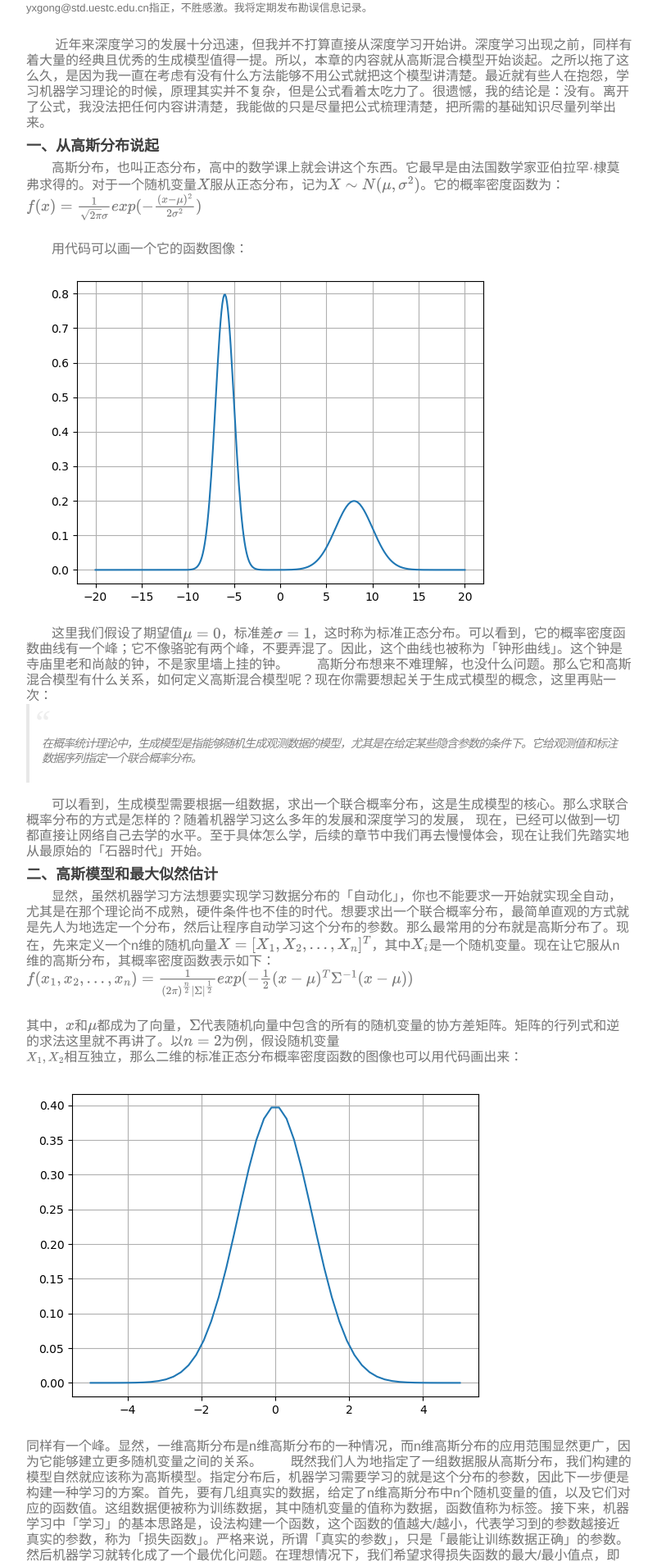
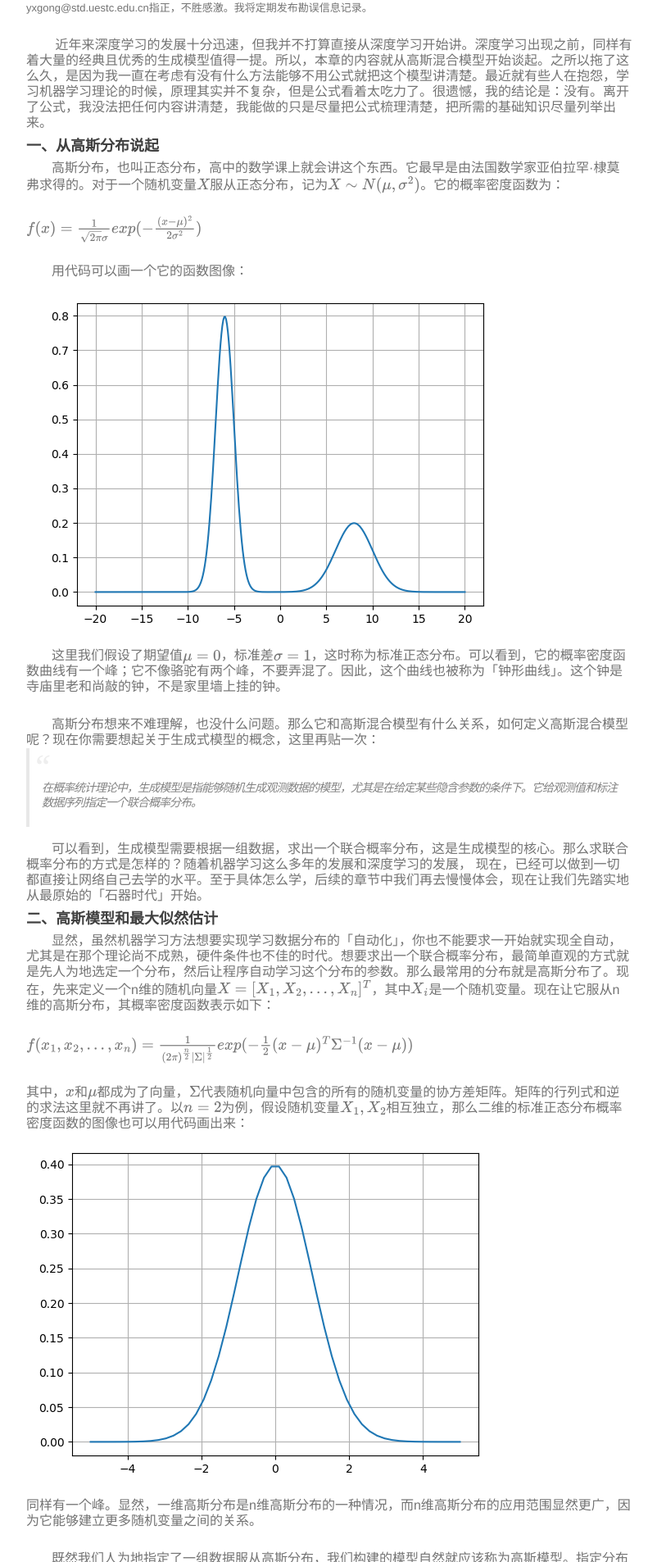
Before and after one commit to yxgong0/yxgong0.github.io, a Jekyll site: the page built from _posts/2021-09-02-gen3-1-1.markdown, in a window 1280 px wide. Shown: the part 361-2267 px from the top of the page at 82% size, without its empty margins (238-1040 px from the left). Built offline with Jekyll 4.4.1, drawn with Linux system fonts in a browser that asks for light colours; comment, search, counter and statistics services are not loaded.

Commit message:
Update 2021-09-02-gen3-1-1.markdown

```diff
--- a/_posts/2021-09-02-gen3-1-1.markdown
+++ b/_posts/2021-09-02-gen3-1-1.markdown
@@ -29,7 +29,7 @@ MathJax = {
 ### 一、从高斯分布说起
 
 <font size=3>&nbsp;&nbsp;&nbsp;&nbsp;&nbsp;&nbsp;&nbsp;高斯分布，也叫正态分布，高中的数学课上就会讲这个东西。它最早是由法国数学家亚伯拉罕·棣莫弗求得的。对于一个随机变量$X$服从正态分布，记为$X\sim N(μ,σ^2)$。它的概率密度函数为：</font>
-
+<br/>
 <font size=3>$f(x)=\frac{1}{\sqrt{2\pi}σ}exp(-\frac{(x-μ)^2}{2σ^2})$</font>
 <br/>
 <font size=3>&nbsp;&nbsp;&nbsp;&nbsp;&nbsp;&nbsp;&nbsp;用代码可以画一个它的函数图像：</font>
@@ -37,7 +37,7 @@ MathJax = {
 ![高斯分布](/images/2021gen3-1-1/image1.png)
 
 <font size=3>&nbsp;&nbsp;&nbsp;&nbsp;&nbsp;&nbsp;&nbsp;这里我们假设了期望值$μ=0$，标准差$σ=1$，这时称为标准正态分布。可以看到，它的概率密度函数曲线有一个峰；它不像骆驼有两个峰，不要弄混了。因此，这个曲线也被称为「钟形曲线」。这个钟是寺庙里老和尚敲的钟，不是家里墙上挂的钟。</font>
-
+<br/>
 <font size=3>&nbsp;&nbsp;&nbsp;&nbsp;&nbsp;&nbsp;&nbsp;高斯分布想来不难理解，也没什么问题。那么它和高斯混合模型有什么关系，如何定义高斯混合模型呢？现在你需要想起关于生成式模型的概念，这里再贴一次：</font>
 
 > 在概率统计理论中，生成模型是指能够随机生成观测数据的模型，尤其是在给定某些隐含参数的条件下。它给观测值和标注数据序列指定一个联合概率分布。
@@ -47,24 +47,24 @@ MathJax = {
 ### 二、高斯模型和最大似然估计
 
 <font size=3>&nbsp;&nbsp;&nbsp;&nbsp;&nbsp;&nbsp;&nbsp;显然，虽然机器学习方法想要实现学习数据分布的「自动化」，你也不能要求一开始就实现全自动，尤其是在那个理论尚不成熟，硬件条件也不佳的时代。想要求出一个联合概率分布，最简单直观的方式就是先人为地选定一个分布，然后让程序自动学习这个分布的参数。那么最常用的分布就是高斯分布了。现在，先来定义一个n维的随机向量$X=[X_1,X_2,...,X_n]^T$，其中$X_i$是一个随机变量。现在让它服从n维的高斯分布，其概率密度函数表示如下：</font>
-
+<br/>
 <font size=3>$f(x_1,x_2,...,x_n)=\frac{1}{(2\pi)^\frac{n}{2}|\Sigma|^\frac{1}{2}}exp(-\frac{1}{2}(x-\mu)^T\Sigma^{-1}(x-\mu))$</font>
 <br/>
-<font size=3>其中，$x$和$\mu$都成为了向量，$\Sigma$代表随机向量中包含的所有的随机变量的协方差矩阵。矩阵的行列式和逆的求法这里就不再讲了。以$n=2$为例，假设随机变量</font>$X_1,X_2$<font size=3>相互独立，那么二维的标准正态分布概率密度函数的图像也可以用代码画出来：</font>
+<font size=3>其中，$x$和$\mu$都成为了向量，$\Sigma$代表随机向量中包含的所有的随机变量的协方差矩阵。矩阵的行列式和逆的求法这里就不再讲了。以$n=2$为例，假设随机变量$X_1,X_2$相互独立，那么二维的标准正态分布概率密度函数的图像也可以用代码画出来：</font>
 
 ![二维高斯分布](/images/2021gen3-1-1/image2.png)
 
 <font size=3>同样有一个峰。显然，一维高斯分布是n维高斯分布的一种情况，而n维高斯分布的应用范围显然更广，因为它能够建立更多随机变量之间的关系。</font>
-
+<br/>
 <font size=3>&nbsp;&nbsp;&nbsp;&nbsp;&nbsp;&nbsp;&nbsp;既然我们人为地指定了一组数据服从高斯分布，我们构建的模型自然就应该称为高斯模型。指定分布后，机器学习需要学习的就是这个分布的参数，因此下一步便是构建一种学习的方案。首先，要有几组真实的数据，给定了n维高斯分布中n个随机变量的值，以及它们对应的函数值。这组数据便被称为训练数据，其中随机变量的值称为数据，函数值称为标签。接下来，机器学习中「学习」的基本思路是，设法构建一个函数，这个函数的值越大/越小，代表学习到的参数越接近真实的参数，称为「损失函数」。严格来说，所谓「真实的参数」，只是「最能让训练数据正确」的参数。然后机器学习就转化成了一个最优化问题。在理想情况下，我们希望求得损失函数的最大/最小值点，即全局最优解。一般的做法是对损失函数求导/求梯度，然后向梯度方向移动一定的步长。关于具体的理论，因为最优化理论是单独的一门学科，此处不再过多介绍，有兴趣可以学习这门课程。</font>
-
+<br/>
 <font size=3>&nbsp;&nbsp;&nbsp;&nbsp;&nbsp;&nbsp;&nbsp;这里介绍一种简单的估计参数的方法：最大似然估计。借用一下知乎用户@忆臻&nbsp;在</font>[<font size=3>这篇文章</font>
 ](https://zhuanlan.zhihu.com/p/26614750)<font size=3>中用到的例子：</font>
 
 >假如有一个罐子，里面有黑白两种颜色的球，数目多少不知，两种颜色的比例也不知。我们想知道罐中白球和黑球的比例，但我们不能把罐中的球全部拿出来数。现在我们可以每次任意从已经摇匀的罐中拿一个球出来，记录球的颜色，然后把拿出来的球再放回罐中。这个过程可以重复，我们可以用记录的球的颜色来估计罐中黑白球的比例。假如在前面的一百次重复记录中，有七十次是白球，请问罐中白球所占的比例最有可能是多少？
 
 <font size=3>&nbsp;&nbsp;&nbsp;&nbsp;&nbsp;&nbsp;&nbsp;显然，答案是70%。这个答案几乎不用动脑筋就能想到，但是如果要你说一下为什么，得出这个结论的原理是什么，恐怕你就会发现这不是表面上那么简单。我们来捋一下，首先，我们反复取100次球有70次是白球这种情况下，黑白球比例依然可以是任何值，即使只有1个白球也是如此。但是出现每一种黑白球比例的概率显然是不同的。只有1个白球的情况下，取100次有70次是白球的可能性非常低；如果黑白球一样多，取100次有70次白球的可能性就要高得多了；如果白球占70%，那么取100次有70次白球的可能性就非常高了。可以看到，我们思考的过程是：「如果黑白球比例是$\theta$，那么出现A情况的可能性会更高/低」。这个描述显然符合条件概率的定义，所以我们把它用概率的形式写一下：</font>
-
+<br/>
 <font size=3>$P(取100次有70次白球|黑白球比例是\theta)$</font>
 <br/>
 <font size=3>&nbsp;&nbsp;&nbsp;&nbsp;&nbsp;&nbsp;&nbsp;如果我们能写出上式的计算公式，那么每给定一种黑白球比例$\theta$，我们就可以计算出一个条件概率。把这个条件概率看作是关于$\theta$的函数，我们就能找到极值点，从而找到使条件概率最大的$\theta$。这种方法就叫做最大似然估计。似然这个词应该就是为了翻译likelihood而发明的，1999版的辞海中没有收录，很难解释它的准确意思。可能反过来用最大似然估计这种方法的原理，去解释似然这个词，显得还要简单一些。</font>
```
